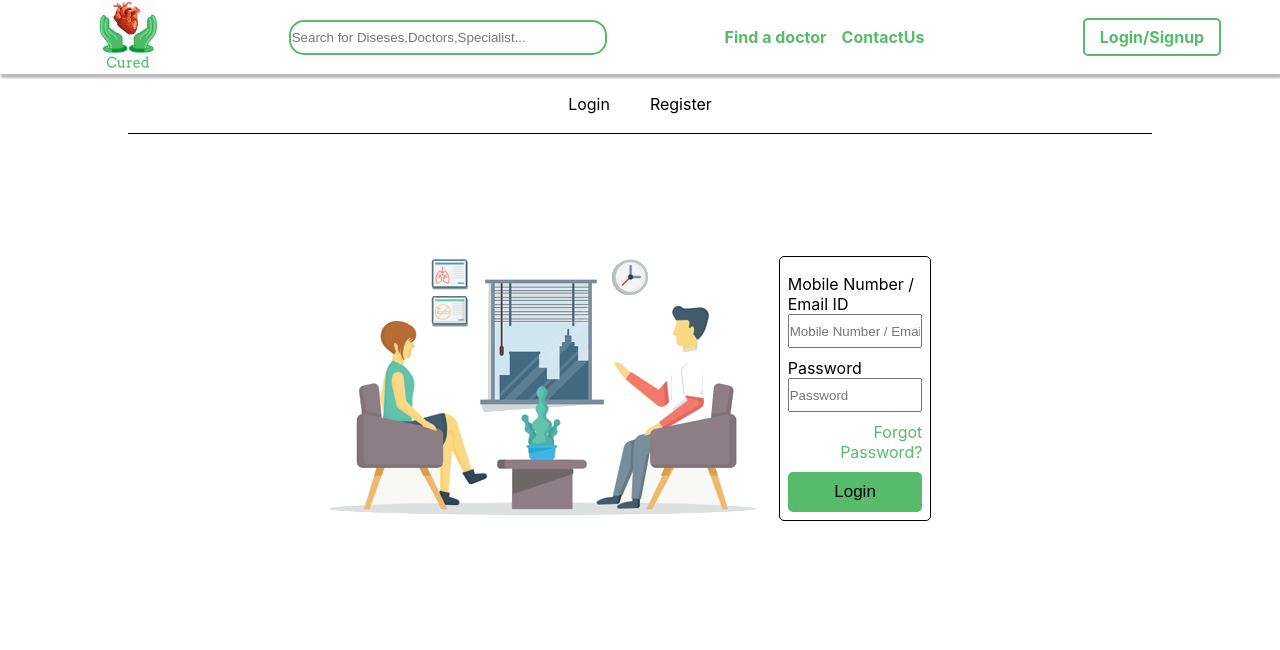
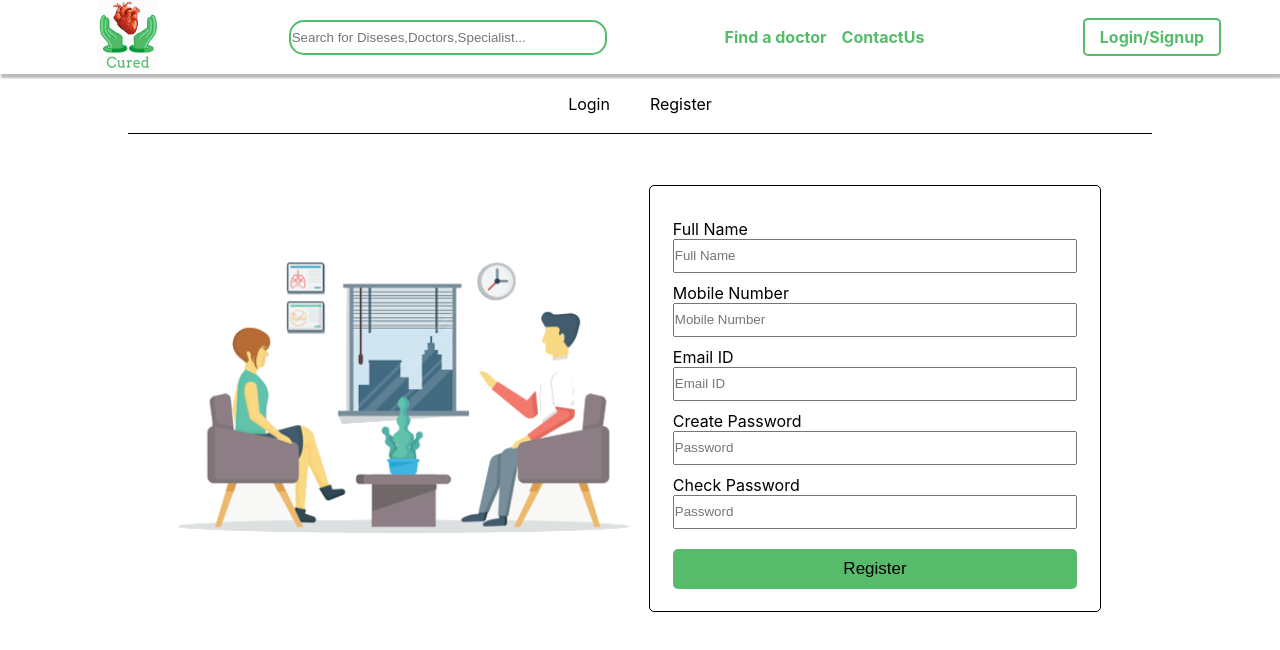
Before and after one commit to shirali-saraf/Doctors-portal-website, a React (Create React App) app: page / in a window 1280 px wide. Both pictures are taken after a click on the item "Register". Shown: the top 650 px of the page. Built offline with nearby package versions, Linux system fonts and the light colour scheme.

Commit message:
final commit login signup

```diff
--- a/src/components/logIn/Login.css
+++ b/src/components/logIn/Login.css
@@ -1,10 +1,9 @@
-/* .main-container{
-    text-align: center;
-} */
-.container{
+
+.container {
     margin: 0 10% 0 10%;
 }
-.login_header{
+
+.login_header {
     height: 60px;
     width: 100%;
     border-bottom: 1px solid black;
@@ -12,70 +11,87 @@
     align-items: center;
     justify-content: center;
 }
-.login_header ul{
+
+.login_header ul {
     list-style: none;
-    /* display: flex;
-    justify-content: center;
-    align-items: center; */
 }
-.login_header li{
+
+.login_header li {
     display: inline-block;
     margin: 0 20px;
-    cursor:pointer;
+    cursor: pointer;
 }
-.login_header li:hover{
+
+.login_header li:hover {
     color: #56BB6B;
 }
 
-@media screen and (max-width:500px){
-    .container{
+@media screen and (max-width:500px) {
+    .container {
         margin: 0;
     }
 }
 
 
 
-.form-container{
+.form-container {
     display: flex;
-    justify-content: center;
+    justify-content: space-between;
     align-items: center;
-    padding: 10%;
-    /* background-color: #56BB6B; */
+    padding: 5%;
 }
-.form-data{
+
+.form-image {
     width: 100%;
 }
-.form-child{
+
+.form-image img {
+    width: 100%;
+    height: 100%;
+}
+
+.form-data {
+    width: 100%;
+}
+
+.form-child {
     border: 1px solid black;
     border-radius: 5px;
     /* opacity: 0.6; */
     padding: 5%;
     width: 100%;
 }
-.form-data{
+
+.form-data {
+    width: 100%;
     margin-left: 2%;
     text-align: left;
 }
-.form-data li{
+
+.form-data li {
     margin: 10px 0px;
 }
-.form-data ul{
+
+.form-data ul {
     list-style: none;
 }
 
-.form-data li input{
+.form-data li input {
     width: 100%;
     height: 20px;
     padding: 15px 0;
 }
-.forget-pass{
+
+.forget-pass {
     text-align: right;
     color: #56BB6B;
 }
-.forget-pass p:hover{
+
+.forget-pass p:hover {
     cursor: pointer;
 }
-.submit-btn button{
+
+.submit-btn button {
     margin-top: 10px;
     width: 100%;
     padding: 10px;
@@ -84,6 +100,29 @@
     border: none;
     border-radius: 5px;
 }
-.submit-btn button:hover{
+
+.submit-btn button:hover {
     cursor: pointer;
 }
+
+@media screen and (max-width:900px) {
+    .container {
+        margin: 0;
+    }
+}
+
+@media screen and (max-width:700px) {
+    .container {
+        margin: 0 10%;
+    }
+
+    .form-image {
+        display: none;
+    }
+}
+
+@media screen and (max-width:400px) {
+    .container {
+        margin: 0 2%;
+    }
+}
--- a/src/components/logIn/Login.js
+++ b/src/components/logIn/Login.js
@@ -1,24 +1,30 @@
 import React from 'react'
+import { useState } from 'react';
 import './Login.css';
 import img1 from '../images/login_side.png';
 import LoginForm from './LoginForm';
+import SigninForm from './SigninForm';
 
 
-export default function longin(prop) {
+export default function Login(prop) {
+
+  const [login, setlogin] = useState(true);
   return (
     <div className='main-container'>
       <div className="container">
         <div className="login_header">
-            <ul>
-                <li>Login</li>
-                <li>Register</li>
-            </ul>
+          <ul>
+            <li onClick={() => setlogin(true)}>Login</li>
+            <li onClick={() => setlogin(false)}>Register</li>
+          </ul>
         </div>
         <div className="form-container">
           <div className="form-image">
             <img src={img1} alt="" />
           </div>
-          <LoginForm />
+          <div className="form-data">
+            {login ? <LoginForm /> : <SigninForm />}
+          </div>
         </div>
       </div>
     </div>
--- a/src/components/logIn/LoginForm.js
+++ b/src/components/logIn/LoginForm.js
@@ -4,11 +4,11 @@ import './Login.css'
 export default function LoginForm(prop) {
     return (
         <div>
-            <div className="form-container">
+            {/* <div className="form-container">
                 <div className="form-image">
                     <img src={prop.img} alt="" />
-                </div>
-                <div className="form-data">
+                </div> */}
+                {/* <div className="form-data"> */}
                     <div className="form-child">
                         <form>
                             <ul>
@@ -31,8 +31,8 @@ export default function LoginForm(prop) {
                             <button>Login</button>
                         </div>
                     </div>
-                </div>
-            </div>
+                {/* </div> */}
+            {/* </div> */}
         </div>
     )
 }
--- a/src/components/logIn/SigninForm.js
+++ b/src/components/logIn/SigninForm.js
@@ -1,31 +1,42 @@
 import React from 'react'
 import './Login.css'
-// import img1 from '../images/login_side.png';
+
+
 export default function LoginForm(prop) {
     return (
         <div>
-            <div className="form-data">
             <div className="form-child">
                 <form>
                     <ul>
                         <li>
-                                <label>Mobile Number / Email ID <br />
-                                    <input type="text" placeholder='Mobile Number / Email ID' />
+                            <label>Full Name <br />
+                                <input type="text" placeholder='Full Name' required/>
                             </label>
                         </li>
                         <li>
-                                <label>Password <br />
-                                    <input type="password" placeholder='Password' />
+                            <label>Mobile Number<br />
+                                <input type="phone" placeholder='Mobile Number' required/>
+                            </label>
+                        </li>
+                        <li>
+                            <label>Email ID <br />
+                                <input type="email" placeholder='Email ID' />
+                            </label>
+                        </li>
+                        <li>
+                            <label>Create Password <br />
+                                <input type="password" placeholder='Password' required/>
+                            </label>
+                        </li>
+                        <li>
+                            <label>Check Password <br />
+                                <input type="password" placeholder='Password' required/>
                             </label>
                         </li>
                     </ul>
                 </form>
-                    <div className="forget-pass">
-                        <p>Forgot Password?</p>
-                    </div>
                 <div className="submit-btn">
-                        <button>Login</button>
-                    </div>
+                    <button>Register</button>
                 </div>
             </div>
         </div>
```
Lines whose indentation alone changed are shown as unchanged.
